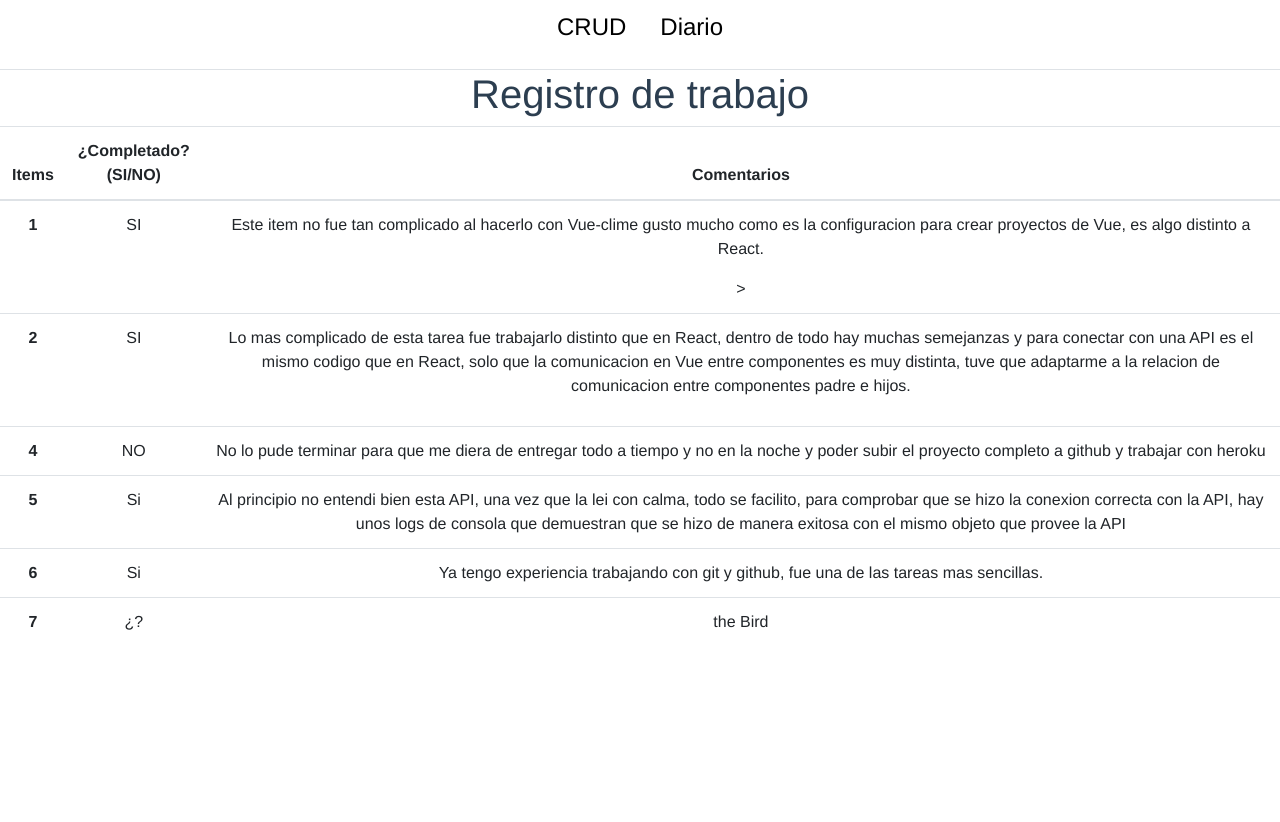
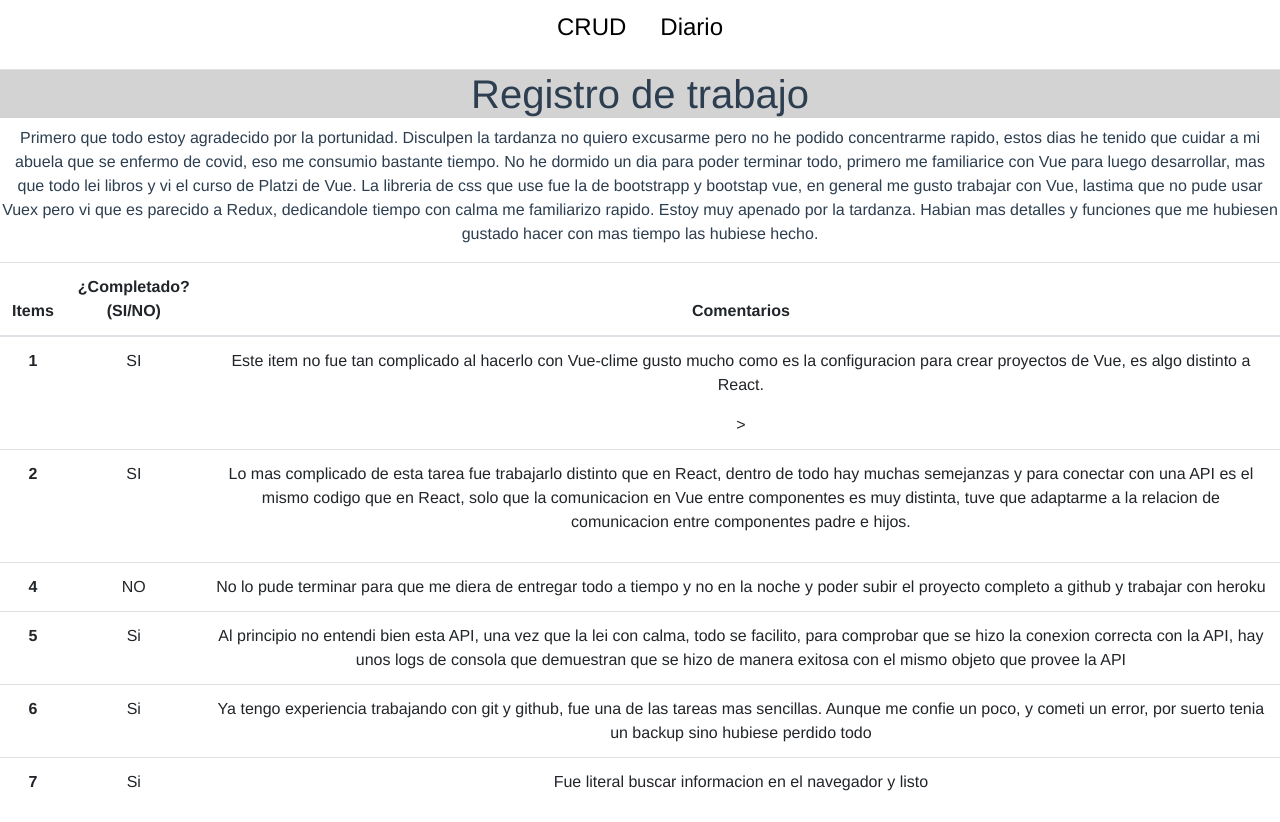
Before and after one commit to josedpacheco95/crud-vue-test, a Vue app: page /diario in a window 1280 px wide. Before the commit the page ends 800 px from the top, so only its background shows below. Built offline with nearby package versions, Linux system fonts and the light colour scheme.

Commit message:
Version final

```diff
--- a/src/views/Diario.vue
+++ b/src/views/Diario.vue
@@ -1,7 +1,22 @@
 <template>
   <div class="about">
-    <h1 class="mx-auto">Registro de trabajo</h1>
-    <table class="table">
+    <h1 id="titulo" class="mx-auto">Registro de trabajo</h1>
+    <p>Primero que todo estoy agradecido por la portunidad.
+      Disculpen la tardanza no quiero excusarme pero no he
+      podido concentrarme rapido, estos dias he tenido que
+      cuidar a mi abuela que se enfermo de covid, eso me
+      consumio bastante tiempo. No he dormido un dia para
+      poder terminar todo, primero me familiarice con Vue
+      para luego desarrollar, mas que todo lei libros y vi
+      el curso de Platzi de Vue. La libreria de css que use
+      fue la de bootstrapp y bootstap vue, en general
+      me gusto trabajar con Vue, lastima que no pude usar
+      Vuex pero vi que es parecido a Redux, dedicandole tiempo
+      con calma me familiarizo rapido. Estoy muy apenado por la
+      tardanza. Habian mas detalles y funciones que me hubiesen
+      gustado hacer con mas tiempo las hubiese hecho.
+    </p>
+  <table class="table">
   <thead>
     <tr>
       <th scope="col">Items</th>
@@ -61,12 +76,14 @@
       <td>Si</td>
       <td>Ya tengo experiencia trabajando
         con git y github, fue una de las
-        tareas mas sencillas.</td>
+        tareas mas sencillas. Aunque me confie un poco,
+        y cometi un error, por suerto tenia un backup
+        sino hubiese perdido todo</td>
     </tr>
     <tr>
       <th scope="row">7</th>
-      <td>¿?</td>
-      <td>the Bird</td>
+      <td>Si</td>
+      <td>Fue literal buscar informacion en el navegador y listo</td>
     </tr>
   </tbody>
 </table>
@@ -81,3 +98,9 @@ export default {
   },
 };
 </script>
+
+<style scoped>
+  #titulo{
+    background-color: lightgrey;
+  }
+</style>
```
